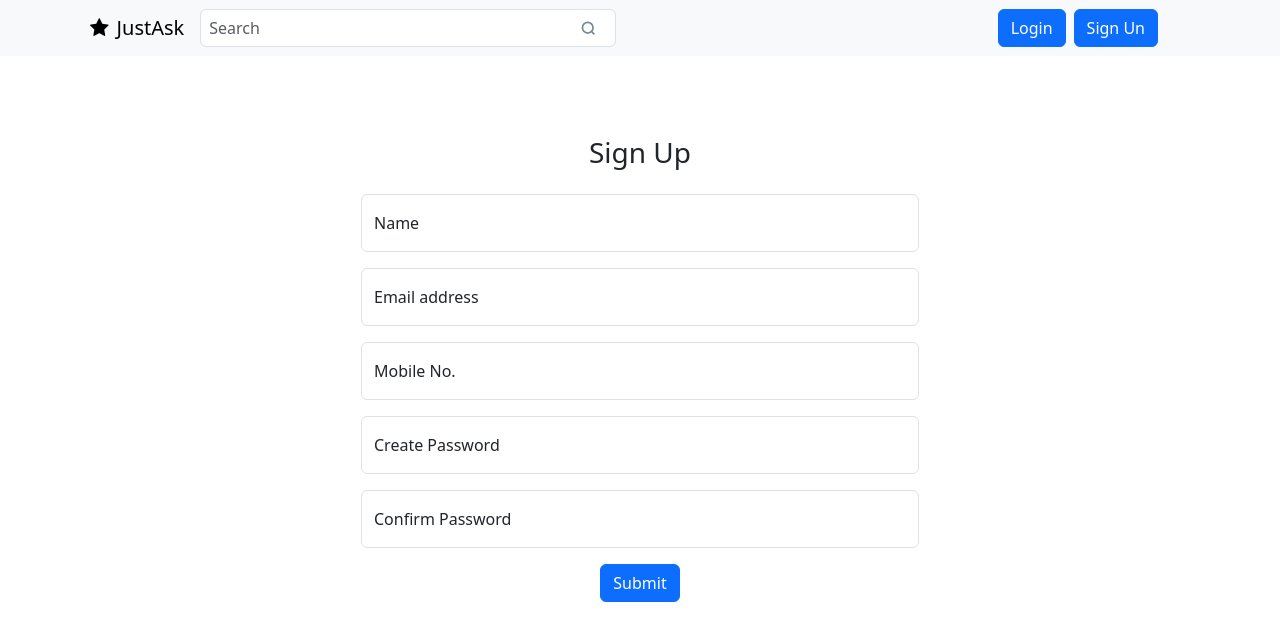
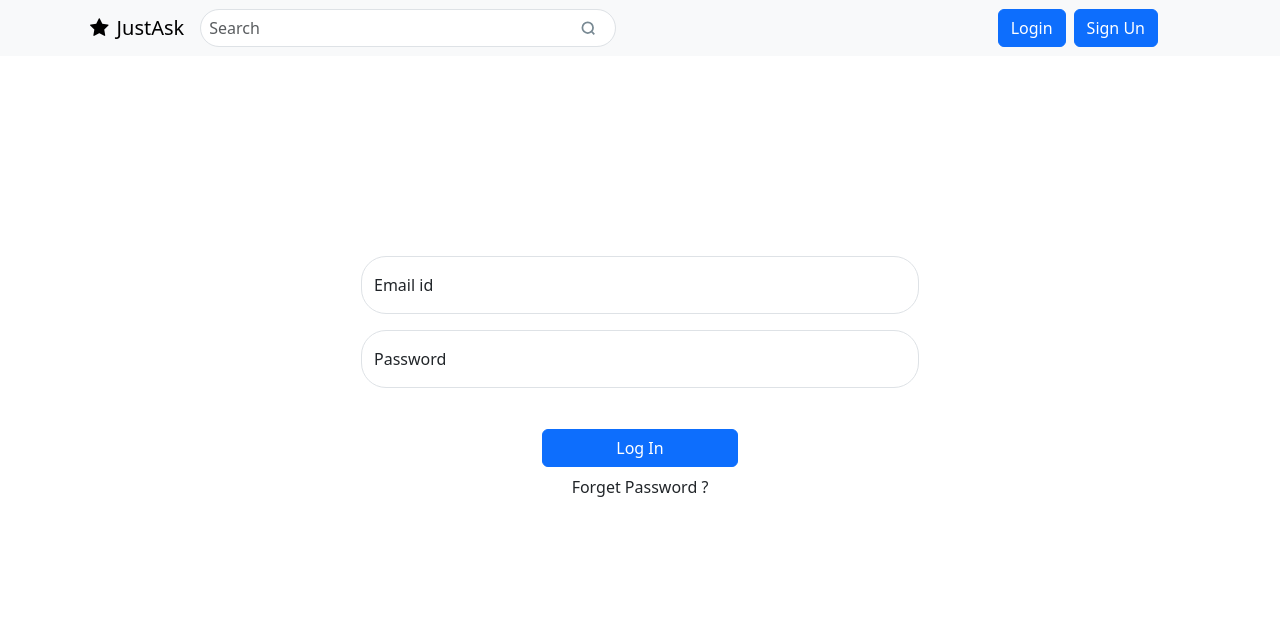
Before and after one commit to AkankshShigwan/ecommerce-website, a React (Create React App) app in the folder justask_frontend/: page /LoginPage in a window 1280 px wide. Shown: the top 640 px of the page. Built offline with nearby package versions, Linux system fonts and the light colour scheme.

Commit message:
working on login header

```diff
--- a/justask_frontend/src/App.js
+++ b/justask_frontend/src/App.js
@@ -2,7 +2,8 @@ import logo from './logo.svg';
 import './App.css';
 import './common.css';
 import { BrowserRouter as Router, Routes, Route } from "react-router-dom";
-import Login from './pages/login';
+import Login from './pages/login/index';
+import SignUp from './pages/login/signup';
 import 'bootstrap/dist/css/bootstrap.min.css';
 
 function App() {
@@ -10,6 +11,7 @@ function App() {
     <Router>
       <Routes>
         <Route path='/LoginPage' element={<Login />} />
+        <Route path='/Signup' element={<SignUp />} />
       </Routes>
     </Router>
   );
--- a/justask_frontend/src/common.css
+++ b/justask_frontend/src/common.css
@@ -8,7 +8,25 @@
     background-size: 14px;
 }
 
+.form-control {
+    border-radius: 25px !important;
+}
+
 .signup-container{
     width: 50%;
     margin: 80px auto;
 }
+
+.login-container {
+    width: 50%;
+    margin: 200px auto;
+}
+
+.login-btn {
+    width: 35%;
+    margin-top: 25px;
+}
+
+.forget_password {
+    font-size: 16px;
+}
--- a/justask_frontend/src/components/header.js
+++ b/justask_frontend/src/components/header.js
@@ -12,7 +12,7 @@ function header() {
     return (
         <Navbar expand="lg" className="bg-body-tertiary">
             <Container>
-                <Navbar.Brand href="#home"><i class="fa fa-star mx-2" aria-hidden="true"></i>JustAsk</Navbar.Brand>
+                <Navbar.Brand href="#home"><i className="fa fa-star mx-2" aria-hidden="true"></i>JustAsk</Navbar.Brand>
                 <Navbar.Toggle aria-controls="basic-navbar-nav" />
                 <Navbar.Collapse className="justify-content-end">
                     <div className='col-12 d-flex'>
@@ -24,10 +24,10 @@ function header() {
                             />
                         </Form>
                         <div className='col-lg-7 px-4 my-auto d-flex justify-content-end'>
-                            {/* <i class="fa fa-user-circle-o" aria-hidden="true"></i> */}
+                            {/* <i className="fa fa-user-circle-o" aria-hidden="true"></i> */}
                             <Navbar.Text className='px-2 py-0'>
-                                <Button>Login</Button>
-                                <Button className='mx-2'>Sign Un</Button>
+                                <a href='/LoginPage'><Button>Login</Button></a>
+                                <a href='/Signup'><Button className='mx-2'>Sign Un</Button></a>
                             </Navbar.Text>
                         </div>
                     </div>
--- a/justask_frontend/src/pages/login/index.js
+++ b/justask_frontend/src/pages/login/index.js
@@ -1,35 +1,23 @@
-import Form from 'react-bootstrap/Form';
-import FloatingLabel from 'react-bootstrap/FloatingLabel';
+import { Button, FloatingLabel, Form } from "react-bootstrap";
 import Layout from "../../components/layout";
-import Button from 'react-bootstrap/Button';
 
 export default function Login() {
     return (
         <>
             <Layout >
-                <div className='signup-container'>
-                    <h3 className='mt-3 text-center'>Sign Up</h3>
+                <div className='login-container'>
                     <Form className='my-4'>
-                        <FloatingLabel controlId="signup_name" label="Name" className="mb-3">
-                            <Form.Control type="text" placeholder="" />
-                        </FloatingLabel>
-                        <FloatingLabel controlId="signup_email" label="Email address" className="mb-3">
+                        <FloatingLabel controlId="signup_email" label="Email id" className="mb-3">
                             <Form.Control type="email" placeholder="name@example.com" />
                         </FloatingLabel>
-                        <FloatingLabel controlId="signup_mobile" label="Mobile No." className="mb-3">
-                            <Form.Control type="number" placeholder="name@example.com" />
-                        </FloatingLabel>
-                        <FloatingLabel controlId="signup_password" label="Create Password" className="mb-3">
-                            <Form.Control type="password" placeholder="Password" />
-                        </FloatingLabel>
-                        <FloatingLabel controlId="signup_confirmpassword" label="Confirm Password" className="mb-3">
+                        <FloatingLabel controlId="signup_password" label="Password" className="mb-3">
                             <Form.Control type="password" placeholder="Password" />
                         </FloatingLabel>
                         <div className='text-center'>
-                            <Button>Submit</Button>
+                            <Button className="login-btn">Log In</Button>
+                            <p className="mt-2 font-2 forget_password">Forget Password ?</p>
                         </div>
                     </Form>
-
                 </div>
             </Layout>
         </>
--- /dev/null
+++ b/justask_frontend/src/pages/login/signup.js
@@ -0,0 +1,33 @@
+import Form from 'react-bootstrap/Form';
+import FloatingLabel from 'react-bootstrap/FloatingLabel';
+import Layout from "../../components/layout";
+import Button from 'react-bootstrap/Button';
+
+export default function SignUp() {
+    return (
+    <Layout >
+        <div className='signup-container'>
+            <h3 className='mt-3 text-center'>Sign Up</h3>
+            <Form className='my-4'>
+                <FloatingLabel controlId="signup_name" label="Name" className="mb-3">
+                    <Form.Control type="text" placeholder="" />
+                </FloatingLabel>
+                <FloatingLabel controlId="signup_email" label="Email address" className="mb-3">
+                    <Form.Control type="email" placeholder="name@example.com" />
+                </FloatingLabel>
+                <FloatingLabel controlId="signup_mobile" label="Mobile No." className="mb-3">
+                    <Form.Control type="number" placeholder="name@example.com" />
+                </FloatingLabel>
+                <FloatingLabel controlId="signup_password" label="Create Password" className="mb-3">
+                    <Form.Control type="password" placeholder="Password" />
+                </FloatingLabel>
+                <FloatingLabel controlId="signup_confirmpassword" label="Confirm Password" className="mb-3">
+                    <Form.Control type="password" placeholder="Password" />
+                </FloatingLabel>
+                <div className='text-center'>
+                    <Button>Submit</Button>
+                </div>
+            </Form>
+        </div>
+    </Layout>
+)}
```
